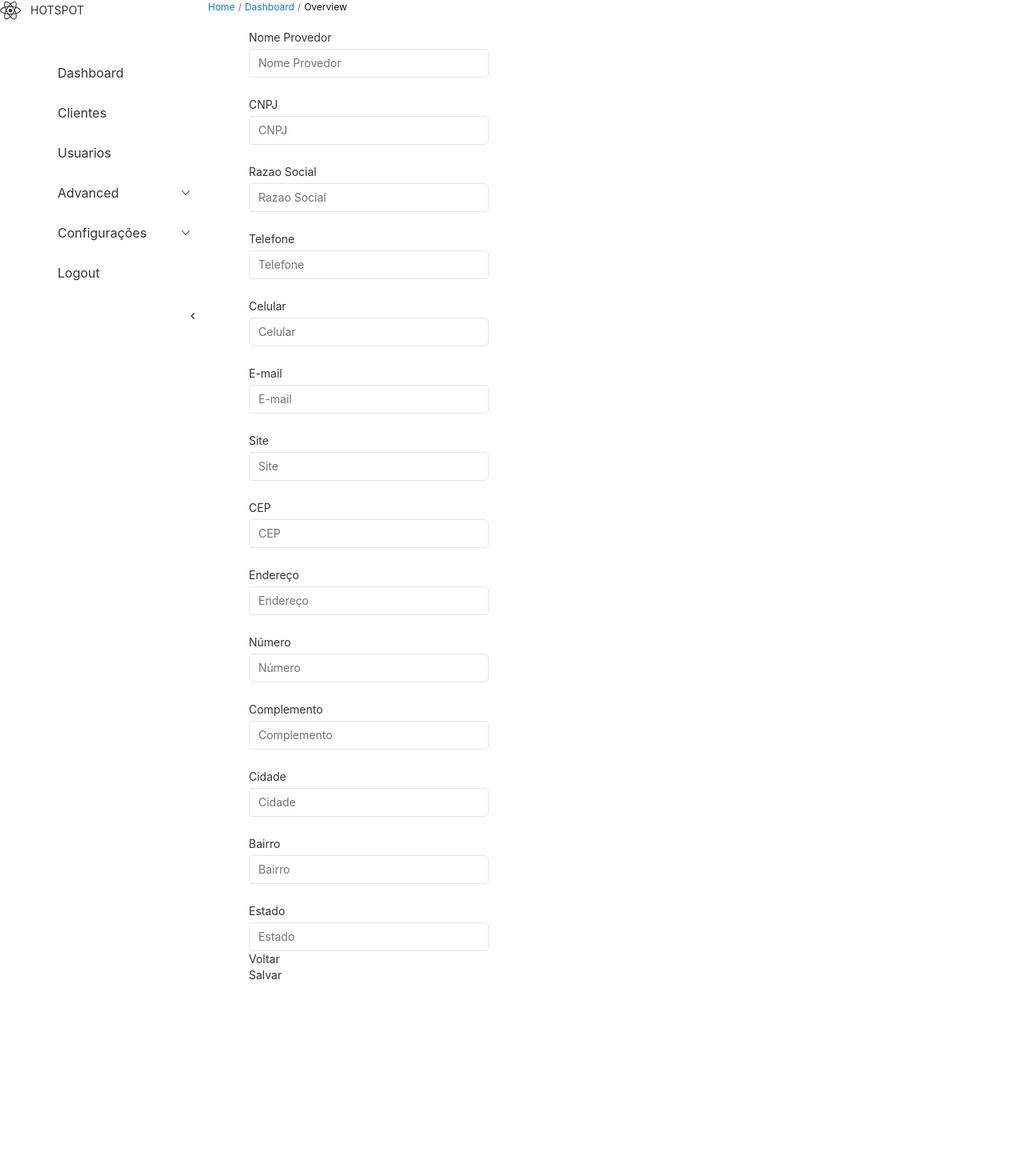
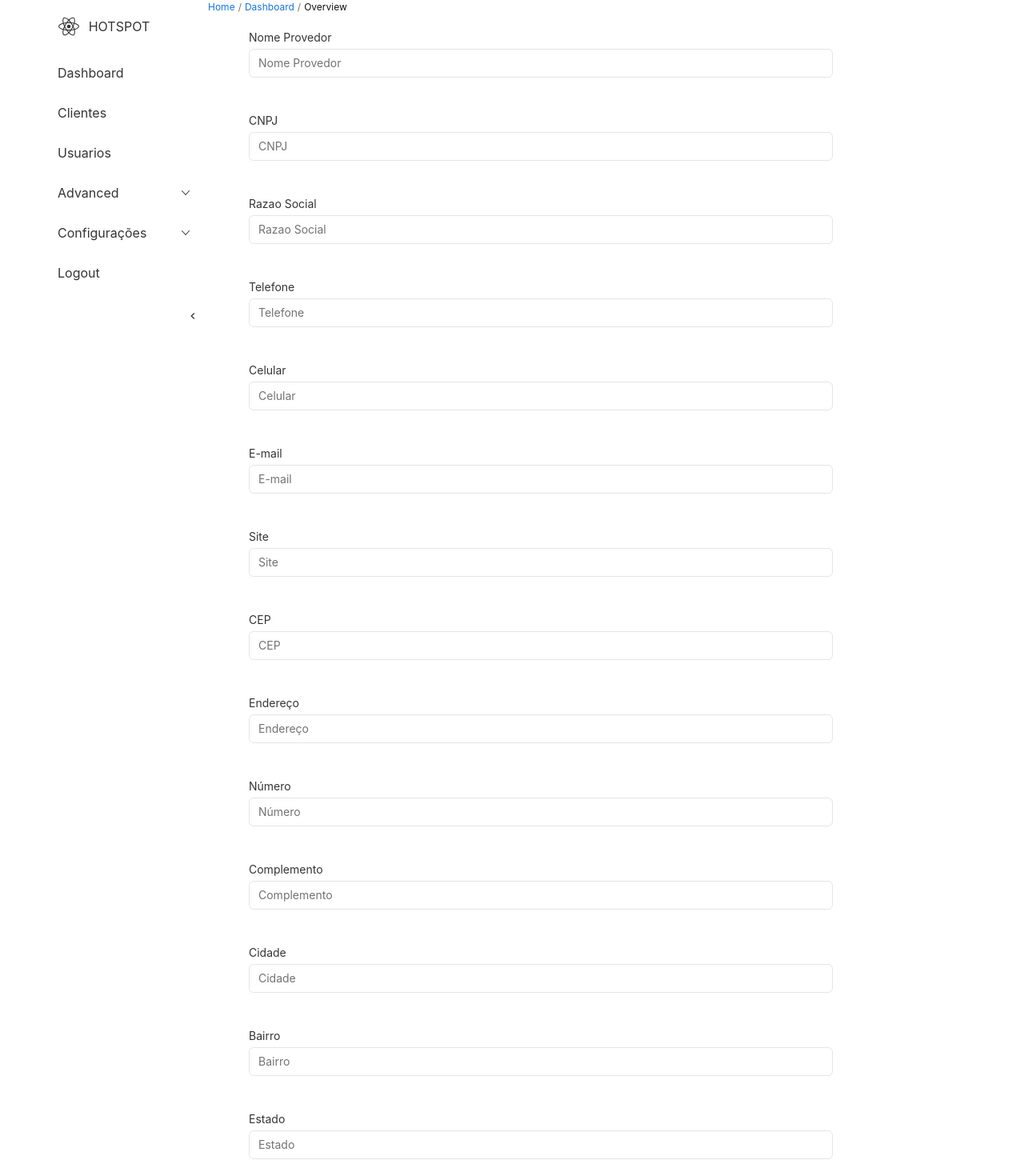
Before and after one commit to jeancarloshs/hotspot-dashboard, a Next.js app: page /provider/insert in a window 1280 px wide. Shown: the top 1470 px of the page at 80% size. Before the commit the page ends 1304 px from the top, so only its background shows below. Built offline with nearby package versions, Linux system fonts and the light colour scheme; some icons are missing.

Commit message:
style: alterado estilos global

```diff
--- a/src/app/globals.css
+++ b/src/app/globals.css
@@ -14,6 +14,7 @@
   --inputColor: #FFFFFF;
   --textColor: #000
   --sideBarColor: #F4F5F7;
+  --borderRadius: 8px;
 }
 
 @media (prefers-color-scheme: dark) {
@@ -30,6 +31,7 @@
     --textColor: #d3d3d3;
     --sideBarColor: #1E2631;
     --sideBarColorHover: #3c495c;
+    --borderRadius: 8px;
   }
 
   .container--login_input {
@@ -117,7 +119,7 @@ body {
   margin-bottom: 20px;
   padding-left: 10px;
   transition: background-color 0.3s ease;
-  border-radius: 8px;
+  border-radius: var(--borderRadius);
   border: 1px solid black;
   /* outline: none !important; */
 }
@@ -135,7 +137,7 @@ body {
   width: 450px;
   height: 40px;
   background-color: var(--btnColor);
-  border-radius: 8px;
+  border-radius: var(--borderRadius);
   transition: background-color 0.2s ease;
 }
 
@@ -151,6 +153,18 @@ body {
 .main-container {
   display: flex;
   height: 100%;
+}
+
+.page-brand {
+  display: flex;
+  justify-content: center;
+  margin-top: 20px;
+  color: var(--textColor) !important;
+}
+
+.text {
+  color: var(--textColor) !important;
+  font-size: 16px;
 }
 
 .sidebarComponent {
@@ -171,7 +185,7 @@ body {
 }
 
 .siderbarComponent--nav_container {
-  margin-top: 40px
+  margin-top: 20px
 }
 
 .siderbarComponent--nav_container--nav-item {
@@ -215,10 +229,50 @@ body {
   width: 90%;
 }
 
-/* .form-provider {
+.tableProviders {
+  height: 100vh !important;
+}
+
+.form-provider {
   display: flex;
-  flex: 1;
-} */
+  flex-wrap: wrap;
+  gap: 20px;
+  justify-content: flex-start;
+  align-items: flex-start;
+  margin: 0 auto;
+  /* min-width: 500px; */
+}
+
+.inputForm {
+  /* width: 492px !important; */
+  width: 730px !important;
+}
+
+.btn-container {
+  display: flex;
+  flex-wrap: wrap;
+  justify-content: flex-start; /* Alinha os botões à esquerda */
+  gap: 10px; /* Adiciona um espaçamento entre os botões */
+  margin-top: 10px;
+}
+
+.btn {
+  display: flex;
+  align-items: center;
+  justify-content: center;
+  width: 100px;
+  height: 40px;
+  background: var(--sideBarColor);
+  border-radius: var(--borderRadius);
+  color: var(--textColor);
+  cursor: pointer;
+  margin-bottom: 20px;
+  transition: 0.3s ease;
+}
+
+.btn:hover {
+  background: var(--sideBarColorHover);
+}
 
 /* .content--container {
   width: 100vw;
@@ -235,6 +289,12 @@ body {
   background-color: red;
 } */
 
+@media (max-width: 1600) {
+  .btn-container {
+    margin-top: 50px;
+  }
+}
+
 @media (max-width: 1366) {
   .line-chart {
     width: 50% !important;
```
